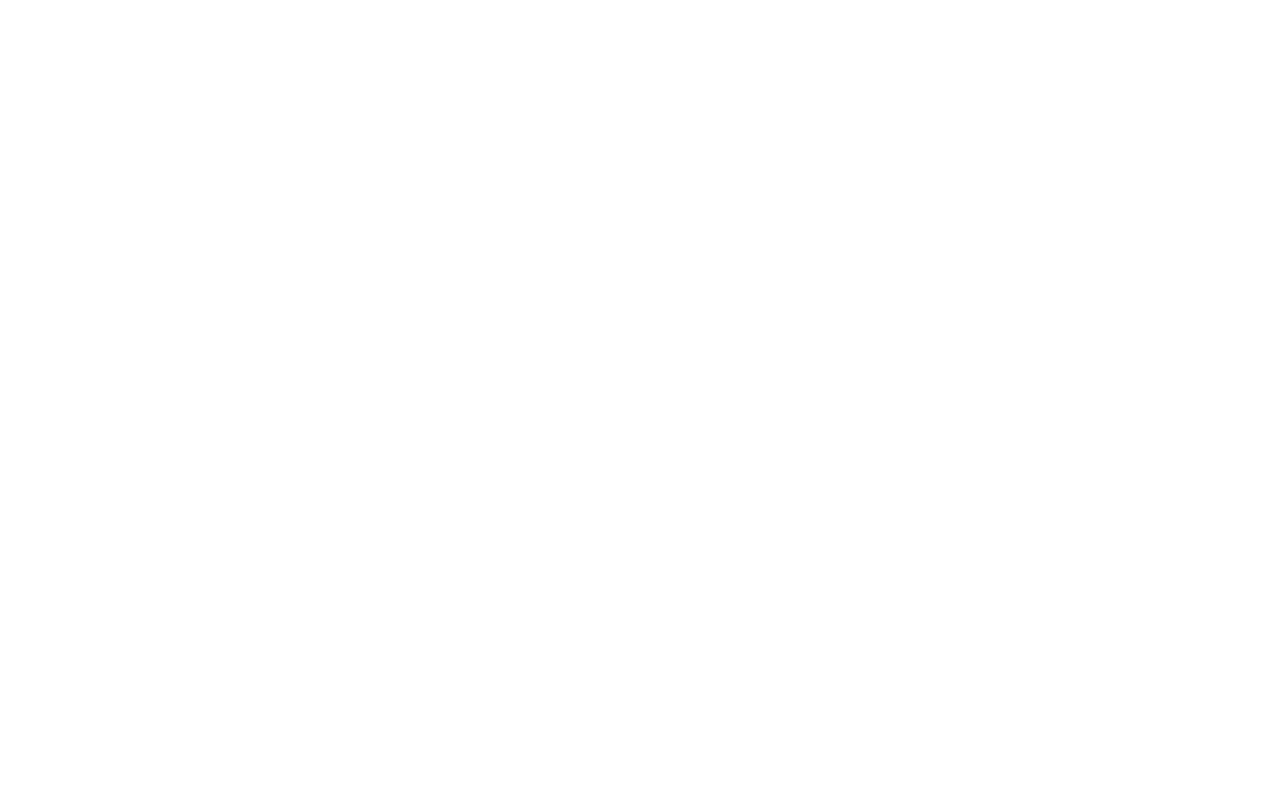
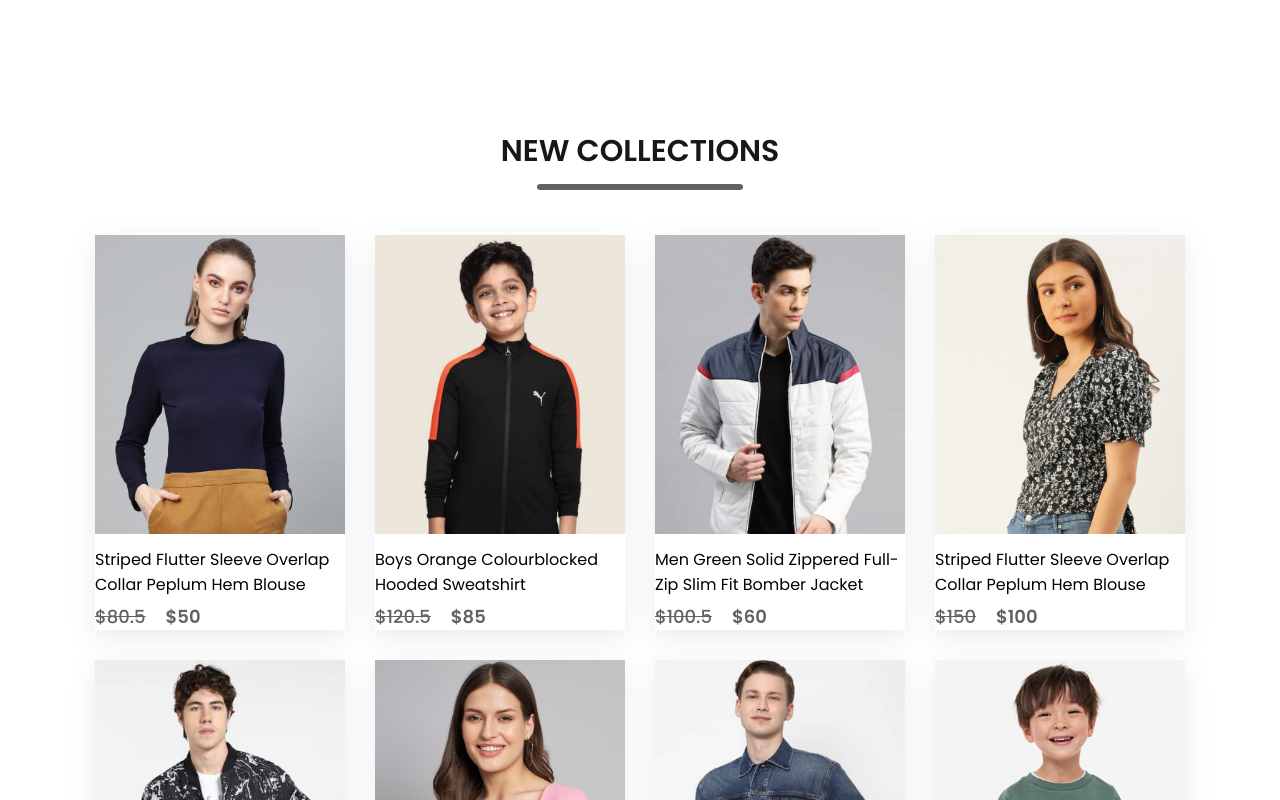
Before and after one commit to Anjali331997/E-commerce-MERN-Stack, a React (Create React App) app in the folder frontend/: page / in a window 1280 px wide. Shown: the part 2120-2920 px from the top of the page. Before the commit the page ends 2249 px from the top, so only its background shows below. Built offline with nearby package versions, Linux system fonts and the light colour scheme.

Commit message:
creating news letter

```diff
--- /dev/null
+++ b/frontend/src/components/newCollections/NewCollection.jsx
@@ -0,0 +1,24 @@
+import React from 'react'
+import './NewCollections.css'
+import new_collection from '../Assests/new_collections'
+import Items from '../items/Items'
+
+const NewCollection = () => {
+    return (
+        <div className='new-collections'>
+            <h1>NEW COLLECTIONS</h1>
+            <div className='line'></div>
+            <div className="collections">
+                {
+                    new_collection.map((item, index) => {
+                        return (
+                            <Items key={index} id={item.id} name={item.name} image={item.image} new_price={item.new_price} old_price={item.old_price} />
+                        )
+                    })
+                }
+            </div>
+        </div>
+    )
+}
+
+export default NewCollection
--- /dev/null
+++ b/frontend/src/components/newCollections/NewCollections.css
@@ -0,0 +1,29 @@
+.new-collections {
+    display: flex;
+    align-items: center;
+    flex-direction: column;
+    gap: 10px;
+    height: 90vh;
+}
+
+.new-collections h1 {
+    color: var(--black);
+    font-size: 30px;
+    font-weight: 600;
+}
+
+.line {
+    width: 200px;
+    /* border:none; */
+    height: 3px;
+    padding: 3px;
+    border-radius: 10px;
+    background: var(--grey);
+}
+
+.collections {
+    display: grid;
+    grid-template-columns: repeat(4, 1fr);
+    margin-top: 35px;
+    gap: 30px;
+}
--- a/frontend/src/pages/Shop.jsx
+++ b/frontend/src/pages/Shop.jsx
@@ -2,6 +2,7 @@ import React from 'react'
 import Hero from '../components/Hero/Hero'
 import { Popular } from '../components/Popular/Popular'
 import Offer from '../components/Offer/Offer'
+import NewCollection from '../components/newCollections/NewCollection'
 
 const Shop = () => {
   return (
@@ -9,6 +10,7 @@ const Shop = () => {
         <Hero/>
         <Popular/>
         <Offer/>
+        <NewCollection/>
     </div>
   )
 }
```
Also changed, not shown: frontend/src/components/Newsletter/Newsletter.jsx (added, +11 -0 lines), frontend/src/components/Newsletter/Newsletter.css (added).
